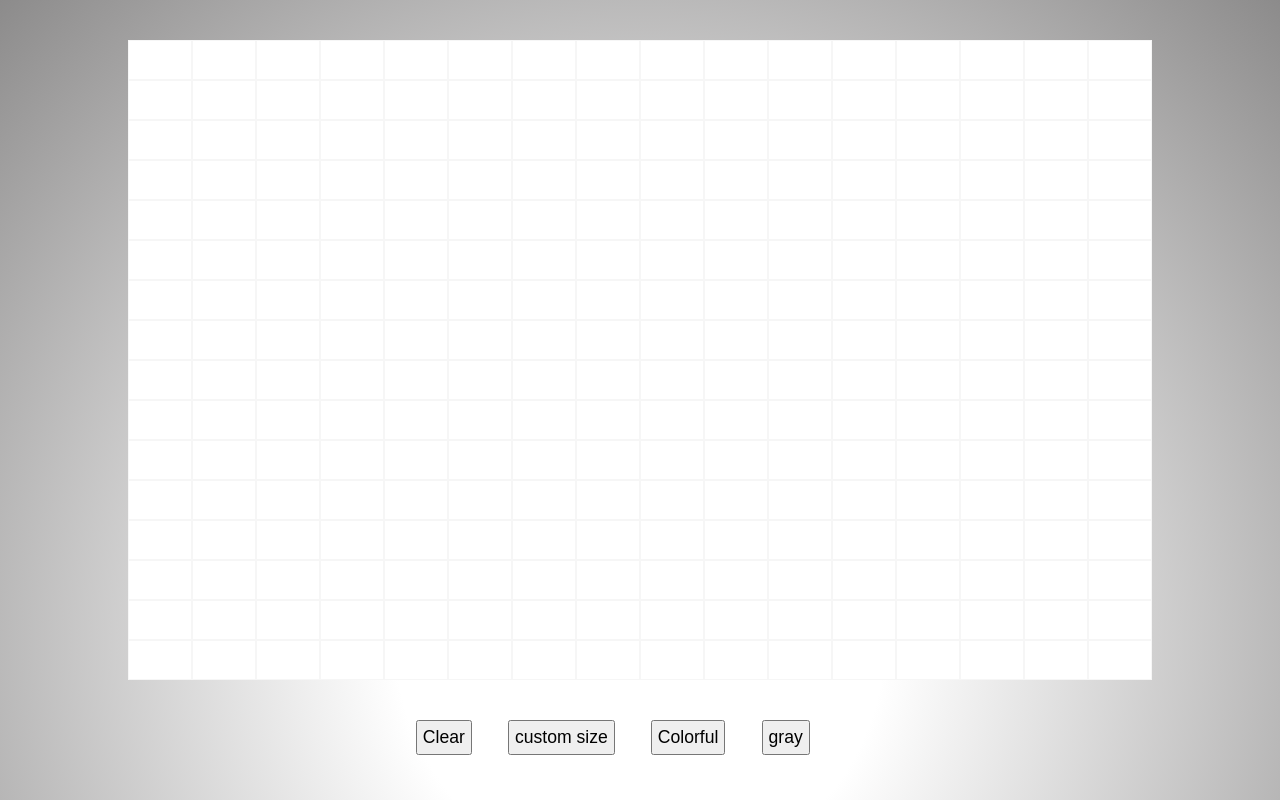
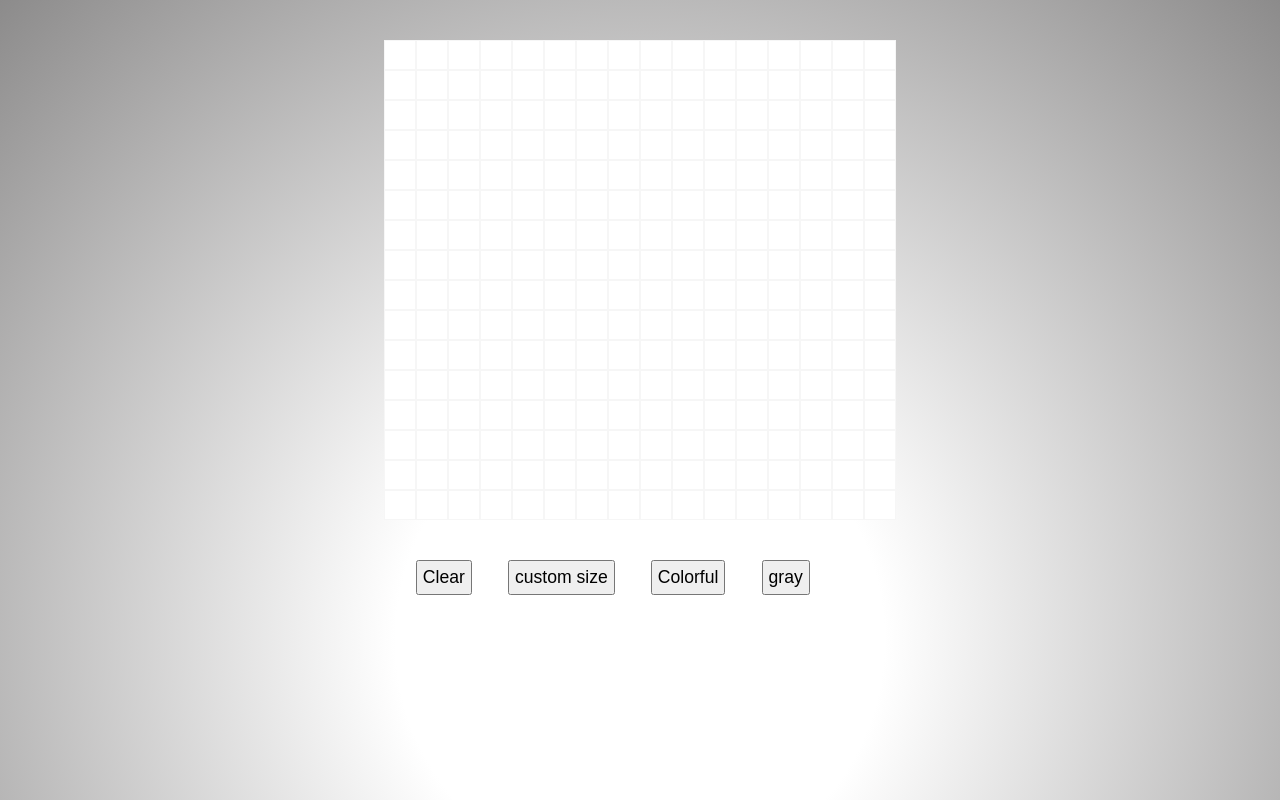
Before and after one commit to Walmart-cashier/etch-a-sketch, a plain HTML site: page index.html in a window 1280 px wide. Drawn offline with Linux system fonts and the light colour scheme.

Commit message:
fixed container size

```diff
--- a/style.css
+++ b/style.css
@@ -12,8 +12,8 @@ background-size: 100vw 100vw;
 }
 
 .maincontainer {
-    width: 80vw;
-    height: 80vh;
+    width: 40vw;
+    height: 60vh;
     margin: 5vh auto;
     background-color: white;
     display: grid;
```
